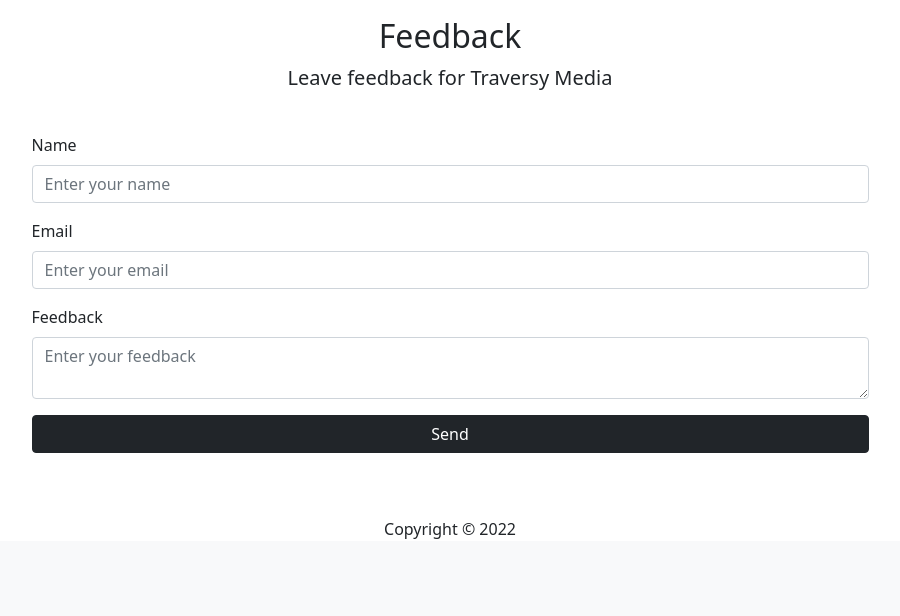
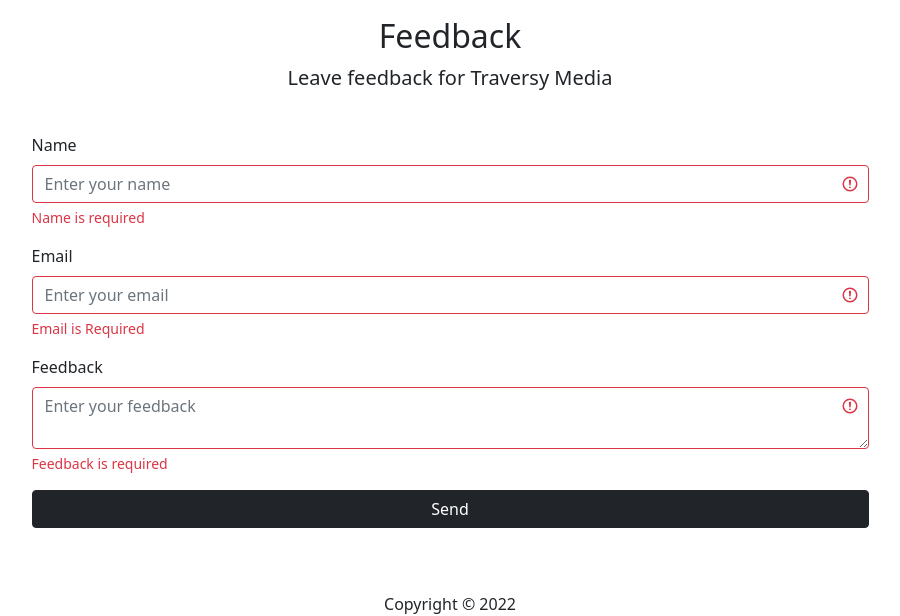
Before and after one commit to agwadan/feedback-app, a PHP site: page /feedback-app/index.php in a window 1280 px wide. Shown: the part 358-974 px from the top of the page, without its empty margins (190-1090 px from the left). Before the commit the page ends 897 px from the top, so only its background shows below. Run offline with PHP 8.4, Linux system fonts and the light colour scheme.

Commit message:
Add feedback to database

```diff
--- a/index.php
+++ b/index.php
@@ -1,20 +1,67 @@
-   <?php include 'inc/header.php'; ?>
+   <?php
+    include 'inc/header.php';
 
-   <img src="/php-crash/feedback/img/logo.png" class="w-25 mb-3" alt="">
+    $name = $email = $body = ''; //------------------------------- Setting all these variables to nothing
+    $nameErr = $emailErr = $bodyErr = ''; //---------------------- Initializing error message variables
+
+    if (isset($_POST)) {
+
+      //validate name
+      if (empty($_POST['name'])) {
+        $nameErr = 'Name is required';
+      } else {
+        $name = filter_input(INPUT_POST, 'name', FILTER_SANITIZE_SPECIAL_CHARS);
+      }
+
+      //validate email
+      if (empty($_POST['email'])) {
+        $emailErr = 'Email is Required';
+      } else {
+        $email = filter_input(INPUT_POST, 'email', FILTER_SANITIZE_EMAIL);
+      }
+
+      //Validate body
+      if (empty($_POST['body'])) {
+        $bodyErr = 'Feedback is required';
+      } else {
+        $body = filter_input(INPUT_POST, 'body', FILTER_SANITIZE_SPECIAL_CHARS);
+      }
+
+      if (empty($nameErr) && empty($emailErr) && empty($bodyErr)) {
+        $sql = "INSERT INTO feedback (name, email, body) VALUES  ('$name', '$email', '$body')";
+
+        if (mysqli_query($conn, $sql)) {
+          //Success Scenario
+          header('Location: feedback.php');
+        } else {
+          //Error Scenario
+          echo 'Error: ' . mysqli_error($conn);
+        }
+      }
+    }
+
+
+    ?>
+
+   <img src="/feedback-app/img/logo.png" class="w-25 mb-3" alt="">
    <h2>Feedback</h2>
    <p class="lead text-center">Leave feedback for Traversy Media</p>
-   <form action="" class="mt-4 w-75">
+
+   <form action="<?php echo htmlspecialchars($_SERVER['PHP_SELF']) ?>" method="POST" class="mt-4 w-75">
      <div class="mb-3">
        <label for="name" class="form-label">Name</label>
-       <input type="text" class="form-control" id="name" name="name" placeholder="Enter your name">
+       <input type="text" class="form-control <?php echo $nameErr ? 'is-invalid' : null; ?>" id="name" name="name" placeholder="Enter your name">
+       <div class="invalid-feedback"><?php echo $nameErr; ?></div>
      </div>
      <div class="mb-3">
        <label for="email" class="form-label">Email</label>
-       <input type="email" class="form-control" id="email" name="email" placeholder="Enter your email">
+       <input type="email" class="form-control <?php echo $emailErr ? 'is-invalid' : null; ?>" id="email" name="email" placeholder="Enter your email">
+       <div class="invalid-feedback"><?php echo $emailErr; ?></div>
      </div>
      <div class="mb-3">
        <label for="body" class="form-label">Feedback</label>
-       <textarea class="form-control" id="body" name="body" placeholder="Enter your feedback"></textarea>
+       <textarea class="form-control <?php echo $bodyErr ? 'is-invalid' : null; ?>" id="body" name="body" placeholder="Enter your feedback"></textarea>
+       <div class="invalid-feedback"><?php echo $bodyErr; ?></div>
      </div>
      <div class="mb-3">
        <input type="submit" name="submit" value="Send" class="btn btn-dark w-100">
```
